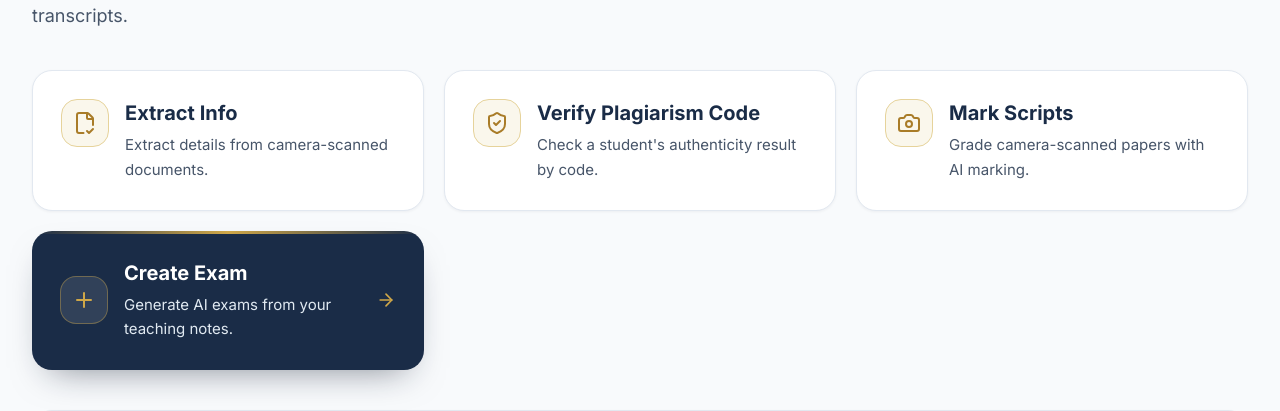
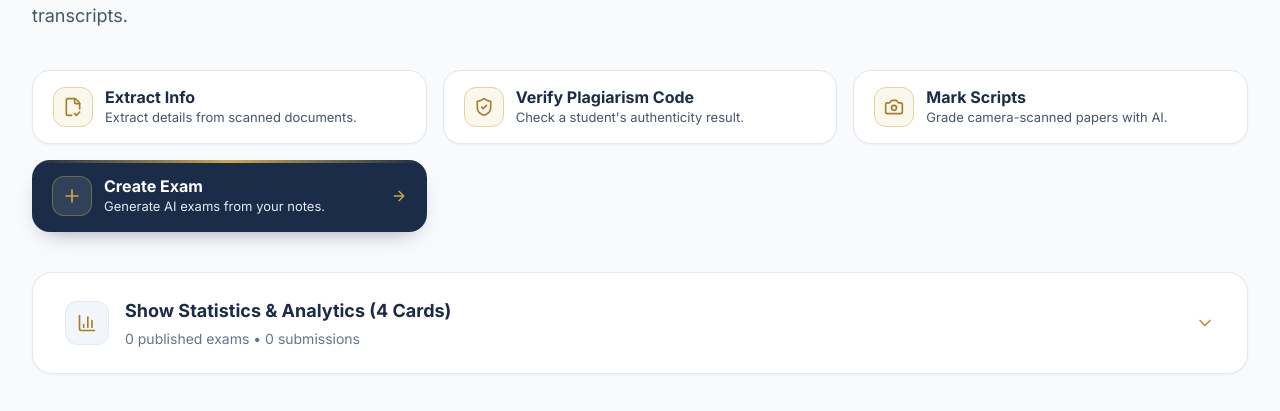
Before and after one commit to Gabyjay16/judmi-academy, a Next.js app: page /dashboard in a window 1280 px wide. Shown: the part 251-662 px from the top of the page. Built offline with nearby package versions, Linux system fonts and the light colour scheme; no server answers; the database is empty.

Commit message:
design(dashboard): compact action cards, 3 across per row

```diff
--- a/src/app/dashboard/page.tsx
+++ b/src/app/dashboard/page.tsx
@@ -143,19 +143,19 @@ export default function DashboardPage() {
       </section>
 
       {/* Quick Actions */}
-      <section className="grid grid-cols-1 sm:grid-cols-2 lg:grid-cols-3 gap-4 sm:gap-5">
+      <section className="grid grid-cols-1 sm:grid-cols-3 gap-3 sm:gap-4">
         {/* Extract Info */}
         <Link
           href="/dashboard/extract-info"
-          className="group flex items-start gap-4 rounded-[20px] bg-white p-6 sm:p-7 border border-slate-200 shadow-[0_1px_3px_rgba(16,26,46,0.05)] hover:border-navy-200 hover:shadow-[0_16px_36px_-18px_rgba(16,26,46,0.22)] hover:-translate-y-0.5 transition-all"
+          className="group flex items-center gap-3 rounded-[18px] bg-white px-4 py-4 sm:px-5 border border-slate-200 shadow-[0_1px_2px_rgba(16,26,46,0.05)] hover:border-navy-200 hover:shadow-[0_10px_24px_-14px_rgba(16,26,46,0.2)] transition-all"
         >
-          <span className="w-12 h-12 shrink-0 rounded-2xl border border-gold-200 bg-gold-50 text-gold-600 flex items-center justify-center group-hover:bg-gold-100 transition-colors">
-            <FileCheck2 className="w-6 h-6" />
+          <span className="w-10 h-10 shrink-0 rounded-xl border border-gold-200 bg-gold-50 text-gold-600 flex items-center justify-center group-hover:bg-gold-100 transition-colors">
+            <FileCheck2 className="w-5 h-5" />
           </span>
           <span className="min-w-0">
-            <span className="block text-lg sm:text-xl font-bold text-navy-900 leading-snug">Extract Info</span>
-            <span className="block mt-1.5 text-[15px] leading-relaxed text-slate-600">
-              Extract details from camera-scanned documents.
+            <span className="block text-base font-bold text-navy-900 leading-tight">Extract Info</span>
+            <span className="block mt-0.5 text-[13px] leading-snug text-slate-600">
+              Extract details from scanned documents.
             </span>
           </span>
         </Link>
@@ -164,15 +164,15 @@ export default function DashboardPage() {
         {user?.orgId && (
           <Link
             href="/dashboard/take-minutes"
-            className="group flex items-start gap-4 rounded-[20px] bg-white p-6 sm:p-7 border border-slate-200 shadow-[0_1px_3px_rgba(16,26,46,0.05)] hover:border-navy-200 hover:shadow-[0_16px_36px_-18px_rgba(16,26,46,0.22)] hover:-translate-y-0.5 transition-all"
+            className="group flex items-center gap-3 rounded-[18px] bg-white px-4 py-4 sm:px-5 border border-slate-200 shadow-[0_1px_2px_rgba(16,26,46,0.05)] hover:border-navy-200 hover:shadow-[0_10px_24px_-14px_rgba(16,26,46,0.2)] transition-all"
           >
-            <span className="w-12 h-12 shrink-0 rounded-2xl border border-gold-200 bg-gold-50 text-gold-600 flex items-center justify-center group-hover:bg-gold-100 transition-colors">
-              <Music4 className="w-6 h-6" />
+            <span className="w-10 h-10 shrink-0 rounded-xl border border-gold-200 bg-gold-50 text-gold-600 flex items-center justify-center group-hover:bg-gold-100 transition-colors">
+              <Music4 className="w-5 h-5" />
             </span>
             <span className="min-w-0">
-              <span className="block text-lg sm:text-xl font-bold text-navy-900 leading-snug">Take Minutes</span>
-              <span className="block mt-1.5 text-[15px] leading-relaxed text-slate-600">
-                Record meetings and get AI minutes & transcript.
+              <span className="block text-base font-bold text-navy-900 leading-tight">Take Minutes</span>
+              <span className="block mt-0.5 text-[13px] leading-snug text-slate-600">
+                Record meetings and get AI minutes.
               </span>
             </span>
           </Link>
@@ -181,15 +181,15 @@ export default function DashboardPage() {
         {/* Verify Plagiarism Code */}
         <Link
           href="/dashboard/plagiarism"
-          className="group flex items-start gap-4 rounded-[20px] bg-white p-6 sm:p-7 border border-slate-200 shadow-[0_1px_3px_rgba(16,26,46,0.05)] hover:border-navy-200 hover:shadow-[0_16px_36px_-18px_rgba(16,26,46,0.22)] hover:-translate-y-0.5 transition-all"
+          className="group flex items-center gap-3 rounded-[18px] bg-white px-4 py-4 sm:px-5 border border-slate-200 shadow-[0_1px_2px_rgba(16,26,46,0.05)] hover:border-navy-200 hover:shadow-[0_10px_24px_-14px_rgba(16,26,46,0.2)] transition-all"
         >
-          <span className="w-12 h-12 shrink-0 rounded-2xl border border-gold-200 bg-gold-50 text-gold-600 flex items-center justify-center group-hover:bg-gold-100 transition-colors">
-            <ShieldCheck className="w-6 h-6" />
+          <span className="w-10 h-10 shrink-0 rounded-xl border border-gold-200 bg-gold-50 text-gold-600 flex items-center justify-center group-hover:bg-gold-100 transition-colors">
+            <ShieldCheck className="w-5 h-5" />
           </span>
           <span className="min-w-0">
-            <span className="block text-lg sm:text-xl font-bold text-navy-900 leading-snug">Verify Plagiarism Code</span>
-            <span className="block mt-1.5 text-[15px] leading-relaxed text-slate-600">
-              Check a student&apos;s authenticity result by code.
+            <span className="block text-base font-bold text-navy-900 leading-tight">Verify Plagiarism Code</span>
+            <span className="block mt-0.5 text-[13px] leading-snug text-slate-600">
+              Check a student&apos;s authenticity result.
             </span>
           </span>
         </Link>
@@ -197,15 +197,15 @@ export default function DashboardPage() {
         {/* Mark Scripts */}
         <Link
           href="/dashboard/scan-scripts"
-          className="group flex items-start gap-4 rounded-[20px] bg-white p-6 sm:p-7 border border-slate-200 shadow-[0_1px_3px_rgba(16,26,46,0.05)] hover:border-navy-200 hover:shadow-[0_16px_36px_-18px_rgba(16,26,46,0.22)] hover:-translate-y-0.5 transition-all"
+          className="group flex items-center gap-3 rounded-[18px] bg-white px-4 py-4 sm:px-5 border border-slate-200 shadow-[0_1px_2px_rgba(16,26,46,0.05)] hover:border-navy-200 hover:shadow-[0_10px_24px_-14px_rgba(16,26,46,0.2)] transition-all"
         >
-          <span className="w-12 h-12 shrink-0 rounded-2xl border border-gold-200 bg-gold-50 text-gold-600 flex items-center justify-center group-hover:bg-gold-100 transition-colors">
-            <Camera className="w-6 h-6" />
+          <span className="w-10 h-10 shrink-0 rounded-xl border border-gold-200 bg-gold-50 text-gold-600 flex items-center justify-center group-hover:bg-gold-100 transition-colors">
+            <Camera className="w-5 h-5" />
           </span>
           <span className="min-w-0">
-            <span className="block text-lg sm:text-xl font-bold text-navy-900 leading-snug">Mark Scripts</span>
-            <span className="block mt-1.5 text-[15px] leading-relaxed text-slate-600">
-              Grade camera-scanned papers with AI marking.
+            <span className="block text-base font-bold text-navy-900 leading-tight">Mark Scripts</span>
+            <span className="block mt-0.5 text-[13px] leading-snug text-slate-600">
+              Grade camera-scanned papers with AI.
             </span>
           </span>
         </Link>
@@ -213,19 +213,19 @@ export default function DashboardPage() {
         {/* Create Exam — Primary */}
         <Link
           href="/dashboard/create"
-          className="group relative flex items-center gap-4 rounded-[20px] bg-navy-900 p-6 sm:p-7 text-white shadow-[0_16px_36px_-18px_rgba(16,26,46,0.55)] hover:shadow-[0_20px_42px_-18px_rgba(16,26,46,0.65)] hover:-translate-y-0.5 transition-all overflow-hidden"
+          className="group relative flex items-center gap-3 rounded-[18px] bg-navy-900 px-4 py-4 sm:px-5 text-white shadow-[0_10px_24px_-14px_rgba(16,26,46,0.55)] hover:shadow-[0_12px_28px_-14px_rgba(16,26,46,0.65)] transition-all overflow-hidden"
         >
           <span className="absolute inset-x-0 top-0 h-[3px] bg-gradient-to-r from-transparent via-gold-400 to-transparent" />
-          <span className="w-12 h-12 shrink-0 rounded-2xl bg-white/10 border border-gold-400/40 text-gold-400 flex items-center justify-center">
-            <Plus className="w-6 h-6" />
+          <span className="w-10 h-10 shrink-0 rounded-xl bg-white/10 border border-gold-400/40 text-gold-400 flex items-center justify-center">
+            <Plus className="w-5 h-5" />
           </span>
           <span className="min-w-0 flex-1">
-            <span className="block text-lg sm:text-xl font-bold text-white leading-snug">Create Exam</span>
-            <span className="block mt-1.5 text-[15px] leading-relaxed text-navy-100">
-              Generate AI exams from your teaching notes.
+            <span className="block text-base font-bold text-white leading-tight">Create Exam</span>
+            <span className="block mt-0.5 text-[13px] leading-snug text-navy-100">
+              Generate AI exams from your notes.
             </span>
           </span>
-          <ArrowRight className="w-5 h-5 text-gold-400 shrink-0 transition-transform group-hover:translate-x-1" />
+          <ArrowRight className="w-4 h-4 text-gold-400 shrink-0 transition-transform group-hover:translate-x-1" />
         </Link>
       </section>
 
```
